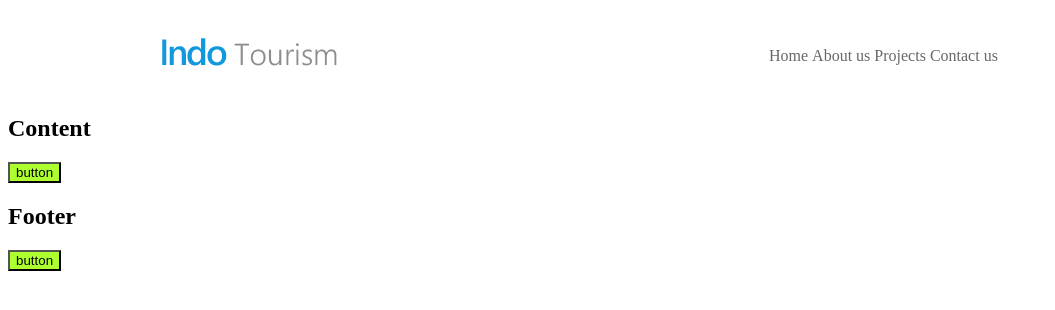
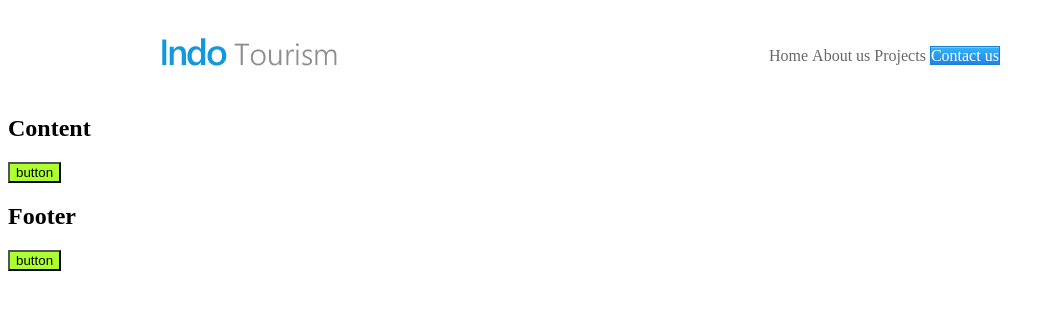
Before and after one commit to spavelo/base_project, a website built with webpack: page index.html in a window 1280 px wide. Shown: the whole page, without its empty margins (0-1055 px from the left). Built offline with nearby package versions, Linux system fonts and the light colour scheme.

Commit message:
[add] styles for navigation__link--active

```diff
--- a/src/style/layout/_header.scss
+++ b/src/style/layout/_header.scss
@@ -32,4 +32,12 @@
 
 
   }
+  .navigation__link--active, .navigation__link:hover {
+    width: 98px;
+    height: 31px;
+    box-shadow: inset 0 1px 0 rgba(136, 211, 251, 0.75);
+    border: 1px solid #1784d1;
+    background-image: linear-gradient(to top, #1f84e7 0%, #37b3f8 100%);
+    color:#ffffff;
+  }
 }
```
